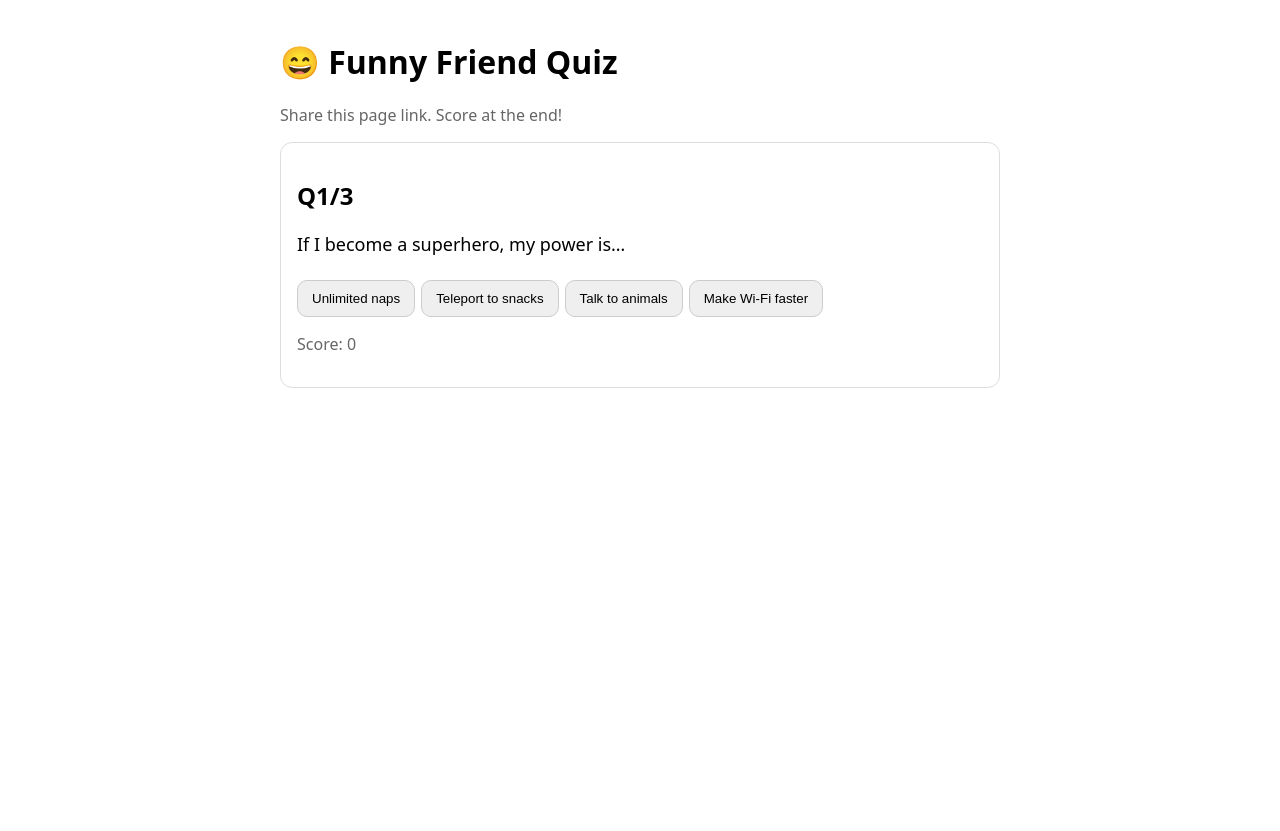
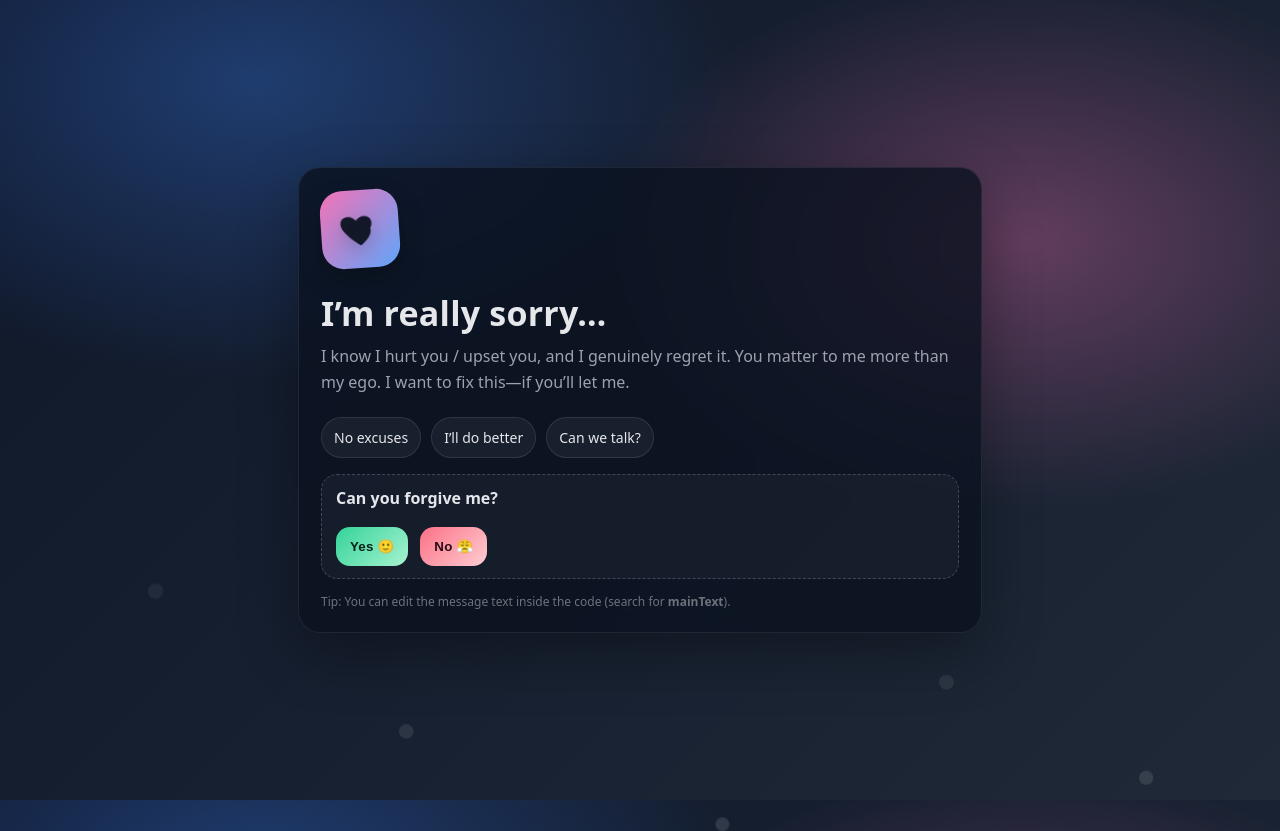
Before and after one commit to rakeshbare22/funny-quiz, a plain HTML site: page index.html in a window 1280 px wide. Before the commit the page ends 800 px from the top, so only its background shows below. Drawn offline with Linux system fonts and the light colour scheme.

Commit message:
Update index.html

```diff
--- a/index.html
+++ b/index.html
@@ -1,113 +1,275 @@
 <!doctype html>
-<html>
+<html lang="en">
 <head>
   <meta charset="utf-8" />
   <meta name="viewport" content="width=device-width, initial-scale=1" />
-  <title>Funny Quiz</title>
+  <title>I’m Sorry</title>
   <style>
-    body { font-family: system-ui, Arial; max-width: 720px; margin: 40px auto; padding: 0 16px; }
-    .card { border: 1px solid #ddd; border-radius: 12px; padding: 16px; margin: 16px 0; }
-    button { padding: 10px 14px; border-radius: 10px; border: 1px solid #ccc; cursor: pointer; margin: 6px 6px 0 0; }
-    button:hover { transform: translateY(-1px); }
-    .muted { color: #666; }
+    :root{
+      --bg1:#0f172a;
+      --bg2:#1f2937;
+      --card:#0b1220cc;
+      --text:#e5e7eb;
+      --muted:#9ca3af;
+      --accent:#f472b6;
+      --accent2:#60a5fa;
+      --ok:#34d399;
+      --no:#fb7185;
+    }
+    *{box-sizing:border-box}
+    body{
+      margin:0;
+      min-height:100vh;
+      display:flex;
+      align-items:center;
+      justify-content:center;
+      font-family: system-ui, -apple-system, Segoe UI, Roboto, Arial;
+      color:var(--text);
+      background:
+        radial-gradient(800px 500px at 20% 10%, #3b82f655, transparent 60%),
+        radial-gradient(700px 450px at 80% 30%, #f472b655, transparent 60%),
+        linear-gradient(135deg, var(--bg1), var(--bg2));
+      overflow:hidden;
+    }
+    .wrap{width:min(720px, 92vw); padding:18px;}
+    .card{
+      background:var(--card);
+      border:1px solid #ffffff14;
+      border-radius:22px;
+      padding:22px;
+      backdrop-filter: blur(10px);
+      box-shadow: 0 20px 60px #00000055;
+      position:relative;
+    }
+    h1{margin:6px 0 8px; font-size:34px; letter-spacing:.2px;}
+    p{margin:8px 0; color:var(--muted); line-height:1.6;}
+    .top{
+      display:flex; gap:16px; align-items:center; flex-wrap:wrap;
+    }
+    .heart{
+      width:78px; height:78px; border-radius:22px;
+      display:grid; place-items:center;
+      background: linear-gradient(135deg, #f472b6, #60a5fa);
+      box-shadow: 0 12px 25px #00000040;
+      transform: rotate(-4deg);
+    }
+    .heart svg{filter: drop-shadow(0 6px 10px #00000033)}
+    .bubble{
+      display:inline-flex; gap:10px; flex-wrap:wrap;
+      margin-top:14px;
+    }
+    .pill{
+      padding:10px 12px;
+      border-radius:999px;
+      border:1px solid #ffffff1a;
+      background:#ffffff0d;
+      color:var(--text);
+      font-size:14px;
+    }
+    .btns{
+      display:flex; gap:12px; flex-wrap:wrap;
+      margin-top:18px;
+    }
+    button, a.btn{
+      border:0;
+      cursor:pointer;
+      text-decoration:none;
+      padding:12px 14px;
+      border-radius:14px;
+      font-weight:700;
+      letter-spacing:.2px;
+      transition: transform .08s ease, filter .08s ease;
+      display:inline-flex; align-items:center; gap:10px;
+      user-select:none;
+    }
+    button:active, a.btn:active{transform: translateY(1px) scale(0.99);}
+    .primary{
+      background: linear-gradient(135deg, var(--accent), var(--accent2));
+      color:#0b1220;
+    }
+    .secondary{
+      background:#ffffff12;
+      border:1px solid #ffffff1f;
+      color:var(--text);
+    }
+    .yes{background: linear-gradient(135deg, var(--ok), #a7f3d0); color:#052016;}
+    .no{background: linear-gradient(135deg, var(--no), #fecdd3); color:#2b0b13;}
+    .note{
+      margin-top:16px;
+      padding:12px 14px;
+      border-radius:16px;
+      border:1px dashed #ffffff30;
+      background:#ffffff0a;
+      color: var(--text);
+    }
+    .footer{
+      margin-top:14px;
+      font-size:12px;
+      color:#ffffff66;
+    }
+    .float{
+      position:absolute;
+      inset:auto;
+      width:12px; height:12px;
+      border-radius:50%;
+      background:#ffffff40;
+      animation: drift 7s linear infinite;
+      opacity:.7;
+    }
+    @keyframes drift{
+      from{transform: translateY(40vh) translateX(0) scale(1); opacity:.0;}
+      15%{opacity:.7;}
+      to{transform: translateY(-55vh) translateX(30px) scale(1.4); opacity:0;}
+    }
+    .hidden{display:none;}
+    .center{display:flex; gap:10px; flex-wrap:wrap; align-items:center;}
+    input{
+      width:100%;
+      margin-top:10px;
+      padding:12px 12px;
+      border-radius:14px;
+      border:1px solid #ffffff22;
+      background:#00000022;
+      color:var(--text);
+      outline:none;
+    }
+    input::placeholder{color:#ffffff55;}
   </style>
 </head>
 <body>
-  <h1>😄 Funny Friend Quiz</h1>
-  <p class="muted">Share this page link. Score at the end!</p>
+  <!-- floating dots -->
+  <div class="float" style="left:10%; bottom:-20px; animation-delay:0s;"></div>
+  <div class="float" style="left:30%; bottom:-30px; animation-delay:1.2s;"></div>
+  <div class="float" style="left:55%; bottom:-25px; animation-delay:2.1s;"></div>
+  <div class="float" style="left:72%; bottom:-35px; animation-delay:0.7s;"></div>
+  <div class="float" style="left:88%; bottom:-22px; animation-delay:1.7s;"></div>
 
-  <div class="card" id="app"></div>
+  <div class="wrap">
+    <div class="card">
+      <div class="top">
+        <div class="heart" aria-hidden="true">
+          <svg width="44" height="44" viewBox="0 0 24 24" fill="none">
+            <path d="M12 21s-7-4.6-9.6-9.1C.3 8.3 2.2 5 5.6 5c1.8 0 3.3 1 4.4 2.3C11.1 6 12.6 5 14.4 5c3.4 0 5.3 3.3 3.2 6.9C19 16.4 12 21 12 21z"
+                  fill="#0b1220" opacity="0.95"/>
+          </svg>
+        </div>
+        <div>
+          <h1>I’m really sorry…</h1>
+          <p id="mainText">
+            I know I hurt you / upset you, and I genuinely regret it.
+            You matter to me more than my ego. I want to fix this—if you’ll let me.
+          </p>
+          <div class="bubble">
+            <span class="pill">No excuses</span>
+            <span class="pill">I’ll do better</span>
+            <span class="pill">Can we talk?</span>
+          </div>
+        </div>
+      </div>
+
+      <div class="note" id="questionBox">
+        <b>Can you forgive me?</b>
+        <div class="btns">
+          <button class="yes" id="yesBtn">Yes 🙂</button>
+          <button class="no" id="noBtn">No 😤</button>
+        </div>
+
+        <div class="hidden" id="noMsg" style="margin-top:10px;">
+          <p style="margin:8px 0; color: #ffd1dc;">
+            Okay… I understand. I’ll give you space.
+            But I’m here whenever you’re ready.
+          </p>
+        </div>
+
+        <div class="hidden" id="yesMsg" style="margin-top:10px;">
+          <p style="margin:8px 0; color: #bbf7d0;">
+            Thank you ❤️ I promise I’ll do better.
+          </p>
+
+          <div class="center">
+            <a class="btn primary" id="whatsBtn" href="#" target="_blank" rel="noopener">
+              Send on WhatsApp
+            </a>
+            <button class="secondary" id="copyBtn">Copy Message</button>
+          </div>
+
+          <input id="customMessage" placeholder="Optional: edit message here before sending…" />
+        </div>
+      </div>
+
+      <div class="footer">
+        Tip: You can edit the message text inside the code (search for <b>mainText</b>).
+      </div>
+    </div>
+  </div>
 
   <script>
-    // ✅ Edit your questions here
-    const questions = [
-      {
-        q: "If I become a superhero, my power is…",
-        options: ["Unlimited naps", "Teleport to snacks", "Talk to animals", "Make Wi-Fi faster"],
-        correct: 1
-      },
-      {
-        q: "My most used button in life is:",
-        options: ["Snooze", "Send", "Mute", "Undo"],
-        correct: 0
-      },
-      {
-        q: "Choose my vibe today:",
-        options: ["Chaotic good", "Sleepy legend", "Focused (for 5 min)", "NPC energy"],
-        correct: 2
+    // ✅ Change this name if you want (optional)
+    const toName = ""; // e.g. "Aarti"
+
+    const defaultMsg =
+      `Hey${toName ? " " + toName : ""}, I’m really sorry for what happened.\n` +
+      `I know I was wrong and I regret it.\n` +
+      `You matter to me. Can we talk when you feel okay?`;
+
+    const yesBtn = document.getElementById("yesBtn");
+    const noBtn  = document.getElementById("noBtn");
+    const yesMsg = document.getElementById("yesMsg");
+    const noMsg  = document.getElementById("noMsg");
+    const copyBtn = document.getElementById("copyBtn");
+    const whatsBtn = document.getElementById("whatsBtn");
+    const customMessage = document.getElementById("customMessage");
+
+    customMessage.value = defaultMsg;
+
+    function updateWhatsAppLink() {
+      const text = encodeURIComponent(customMessage.value.trim() || defaultMsg);
+      // Opens WhatsApp Web on desktop, WhatsApp app on phone
+      whatsBtn.href = `https://wa.me/?text=${text}`;
     }
-    ];
+    updateWhatsAppLink();
 
-    // Optional: randomize question order
-    const shuffled = [...questions].sort(() => Math.random() - 0.5);
+    customMessage.addEventListener("input", updateWhatsAppLink);
 
-    let i = 0;
-    let score = 0;
+    yesBtn.addEventListener("click", () => {
+      yesMsg.classList.remove("hidden");
+      noMsg.classList.add("hidden");
+      popHearts();
+    });
 
-    const app = document.getElementById("app");
+    noBtn.addEventListener("click", () => {
+      noMsg.classList.remove("hidden");
+      yesMsg.classList.add("hidden");
+    });
 
-    function render() {
-      const item = shuffled[i];
-      app.innerHTML = `
-        <h2>Q${i + 1}/${shuffled.length}</h2>
-        <p style="font-size: 18px">${item.q}</p>
-        <div id="opts"></div>
-        <p class="muted">Score: ${score}</p>
-      `;
+    copyBtn.addEventListener("click", async () => {
+      try {
+        await navigator.clipboard.writeText(customMessage.value.trim() || defaultMsg);
+        copyBtn.textContent = "Copied ✅";
+        setTimeout(() => copyBtn.textContent = "Copy Message", 1200);
+      } catch (e) {
+        alert("Copy failed. Please select text and copy manually.");
+      }
+    });
 
-      const opts = document.getElementById("opts");
-      item.options.forEach((text, idx) => {
-        const b = document.createElement("button");
-        b.textContent = text;
-        b.onclick = () => answer(idx);
-        opts.appendChild(b);
+    function popHearts(){
+      for(let i=0;i<18;i++){
+        const s = document.createElement("div");
+        s.textContent = ["❤️","💙","💗","✨","🥺"][Math.floor(Math.random()*5)];
+        s.style.position="fixed";
+        s.style.left = (Math.random()*100) + "vw";
+        s.style.top  = (70 + Math.random()*20) + "vh";
+        s.style.fontSize = (16 + Math.random()*18) + "px";
+        s.style.opacity = "0.95";
+        s.style.transition = "transform 1.4s ease, opacity 1.4s ease";
+        document.body.appendChild(s);
+        requestAnimationFrame(()=>{
+          s.style.transform = `translateY(-${250 + Math.random()*200}px) rotate(${(Math.random()*120-60)}deg)`;
+          s.style.opacity = "0";
         });
+        setTimeout(()=>s.remove(), 1500);
       }
-
-    function answer(idx) {
-      const item = shuffled[i];
-      const correct = idx === item.correct;
-      if (correct) score++;
-
-      app.innerHTML = `
-        <h2>${correct ? "✅ Nice!" : "❌ Oops!"}</h2>
-        <p>${item.q}</p>
-        <p><b>Your choice:</b> ${item.options[idx]}</p>
-        <p><b>Correct:</b> ${item.options[item.correct]}</p>
-        <button id="next">${i === shuffled.length - 1 ? "See Result" : "Next"}</button>
-        <p class="muted">Score: ${score}</p>
-      `;
-
-      document.getElementById("next").onclick = () => {
-        i++;
-        if (i >= shuffled.length) return result();
-        render();
-      };
     }
-
-    function result() {
-      const pct = Math.round((score / shuffled.length) * 100);
-      let msg =
-        pct === 100 ? "🏆 YOU KNOW ME TOO WELL!" :
-        pct >= 67 ? "😄 Pretty good!" :
-        pct >= 34 ? "🙂 Not bad, not great!" :
-        "😂 We need more chai talks!";
-
-      app.innerHTML = `
-        <h2>Final Score: ${score}/${shuffled.length} (${pct}%)</h2>
-        <p>${msg}</p>
-        <button id="again">Play Again</button>
-        <button id="share">Copy Share Text</button>
-      `;
-      document.getElementById("again").onclick = () => location.reload();
-      document.getElementById("share").onclick = async () => {
-        const text = `Try my funny quiz 😄 ${location.href}`;
-        await navigator.clipboard.writeText(text);
-        alert("Copied! Send it to your friend.");
-      };
-    }
-
-    render();
   </script>
 </body>
 </html>
```
Lines whose indentation alone changed are shown as unchanged.
